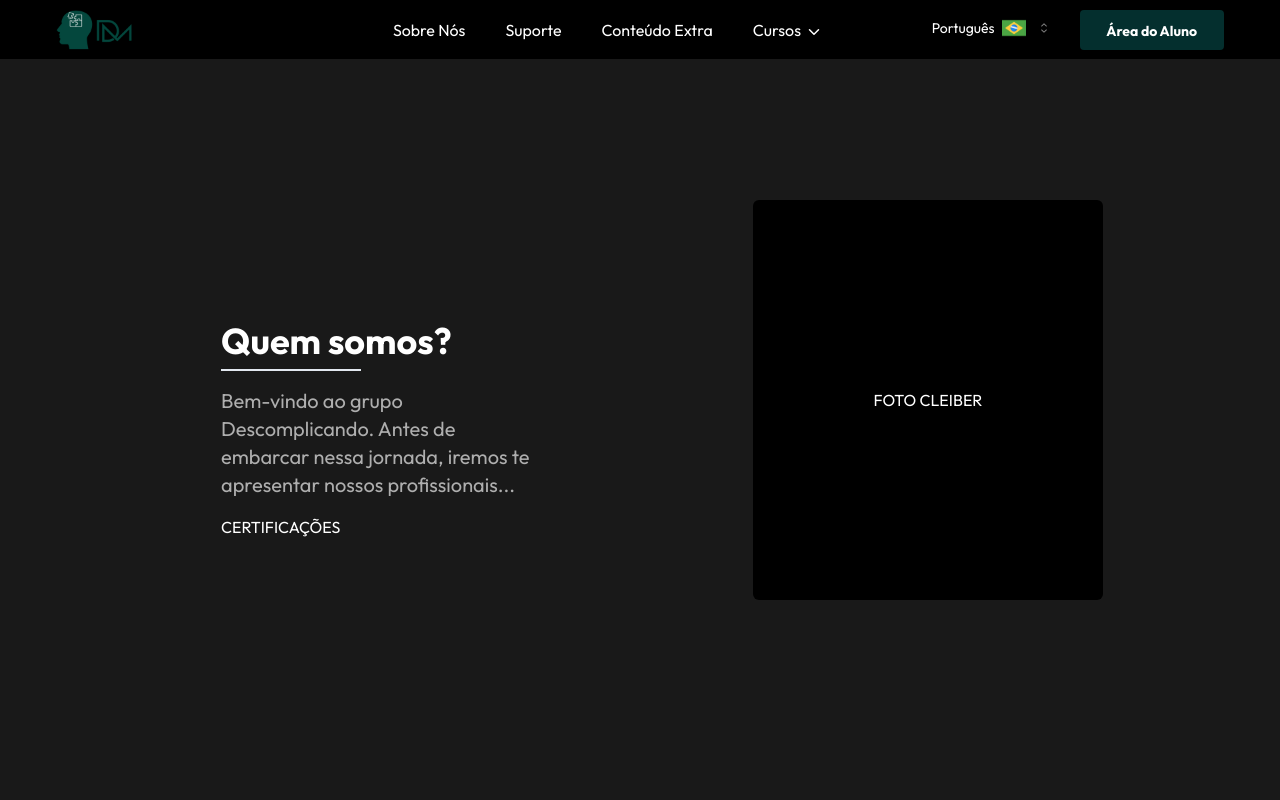
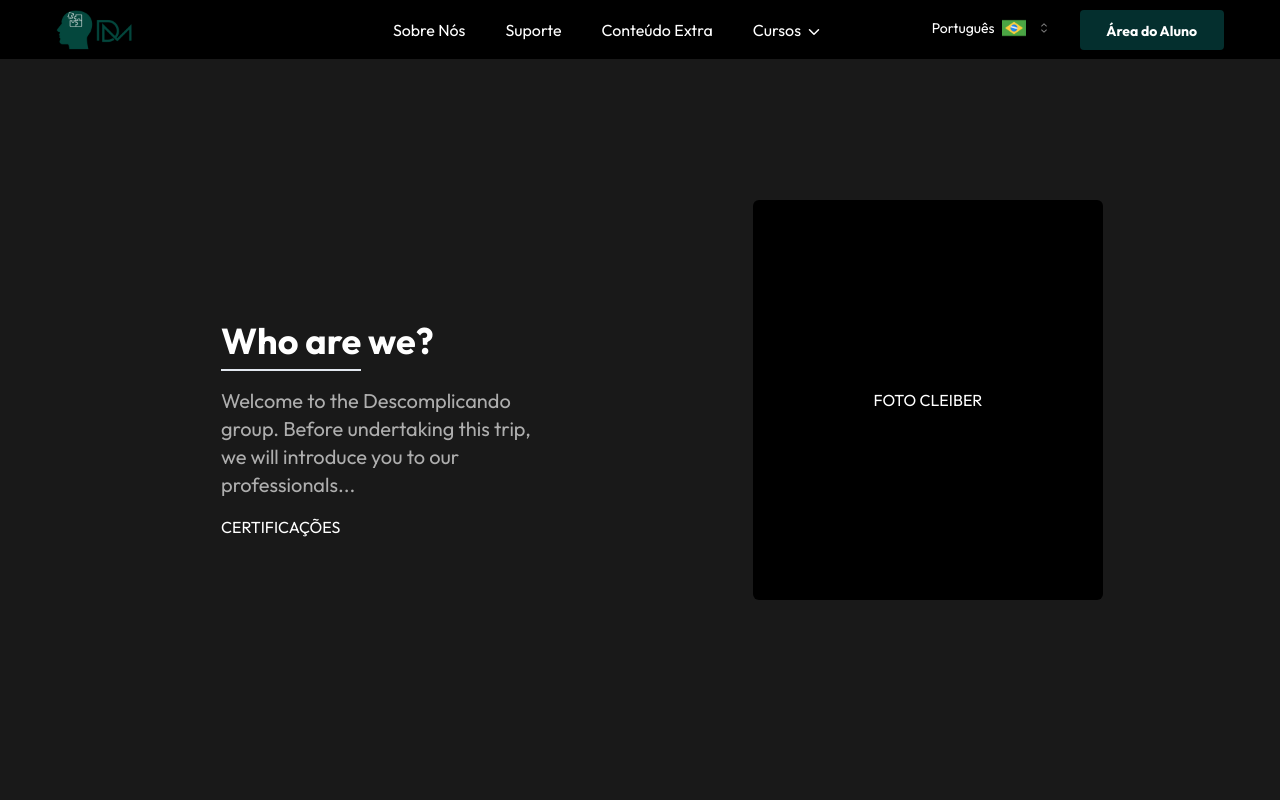
Before and after one commit to victor-roliveira/web-site-med, a React (Vite) app: page /about in a window 1280 px wide. Shown: the top 800 px of the page. Built offline with nearby package versions, Linux system fonts and the light colour scheme.

Commit message:
added translation in about page

```diff
--- a/src/locales/en/translation.json
+++ b/src/locales/en/translation.json
@@ -42,5 +42,7 @@
   "titlePaymentSection": "Subscribe now",
   "paymentType": "Card",
   "secondPaymentType": "Paid In Cash",
-  "buttonSign": "Buy"
+  "buttonSign": "Buy",
+  "titleAboutSection": "Who are we?",
+   "presentationText": "Welcome to the Descomplicando group. Before undertaking this trip, we will introduce you to our professionals..."
 }
--- a/src/locales/es/translation.json
+++ b/src/locales/es/translation.json
@@ -43,5 +43,7 @@
   "titlePaymentSection": "Suscríbete ahora",
   "paymentType": "Tarjeta",
   "secondPaymentType": "Pago al Contado",
-  "buttonSign": "Firmar"
+  "buttonSign": "Firmar",
+  "titleAboutSection": "¿Quiénes somos?",
+  "presentationText": "Bienvenidos al grupo Descomplicando. Antes de emprender este viaje, te presentaremos a nuestros profesionales..."
 }
--- a/src/locales/pt/translation.json
+++ b/src/locales/pt/translation.json
@@ -42,5 +42,7 @@
   "titlePaymentSection": "Assine já",
   "paymentType": "Cartão",
   "secondPaymentType": "Á vista",
-  "buttonSign": "Assinar"
+  "buttonSign": "Assinar",
+  "titleAboutSection": "Quem somos?",
+  "presentationText": "Bem-vindo ao grupo Descomplicando. Antes de embarcar nessa jornada, iremos te apresentar nossos profissionais..."
 }
--- a/src/pages/AboutPage.tsx
+++ b/src/pages/AboutPage.tsx
@@ -1,7 +1,11 @@
 import Footer from "@/components/footer";
 import { Helmet } from "react-helmet-async";
 
+import { useTranslation } from "react-i18next";
+
 function AboutPage() {
+  const { t } = useTranslation();
+
   return (
     <>
      <Helmet>
@@ -20,12 +24,11 @@ function AboutPage() {
       <section className="bg-black/90 h-[100vh] sm:flex items-center justify-center gap-44">
         <div className="flex flex-col items-start gap-4 sm:w-[400px] w-full text-white pt-20 pb-5 px-11">
           <div>
-            <h2 className="sm:text-4xl font-bold sm:pb-2 text-2xl">Quem somos?</h2>
+            <h2 className="sm:text-4xl font-bold sm:pb-2 text-2xl">{t("titleAboutSection")}</h2>
             <div className="border-b-2 bg-white w-[140px]"></div>
           </div>
           <p className="text-white/65 text-xl">
-            Bem-vindo ao grupo Descomplicando. Antes de embarcar nessa jornada,
-            iremos te apresentar nossos profissionais...
+            {t("presentationText")}
           </p>
           <p>CERTIFICAÇÕES</p>
         </div>
```
